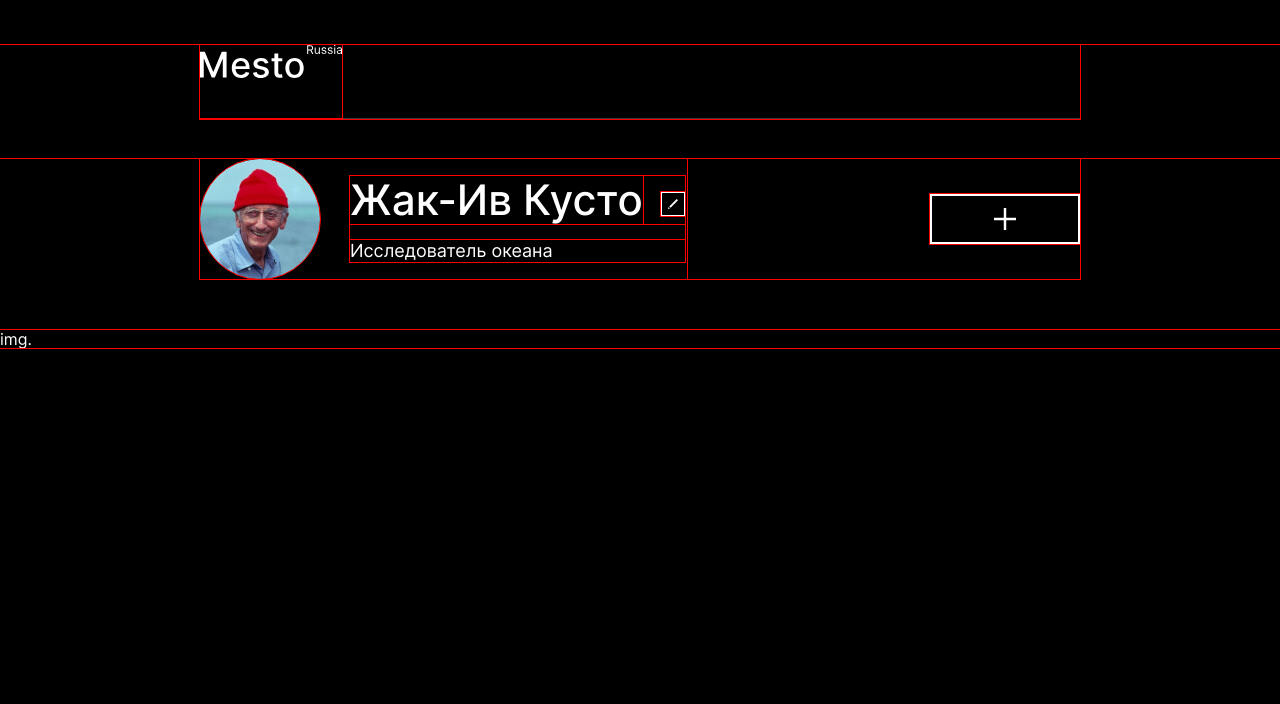
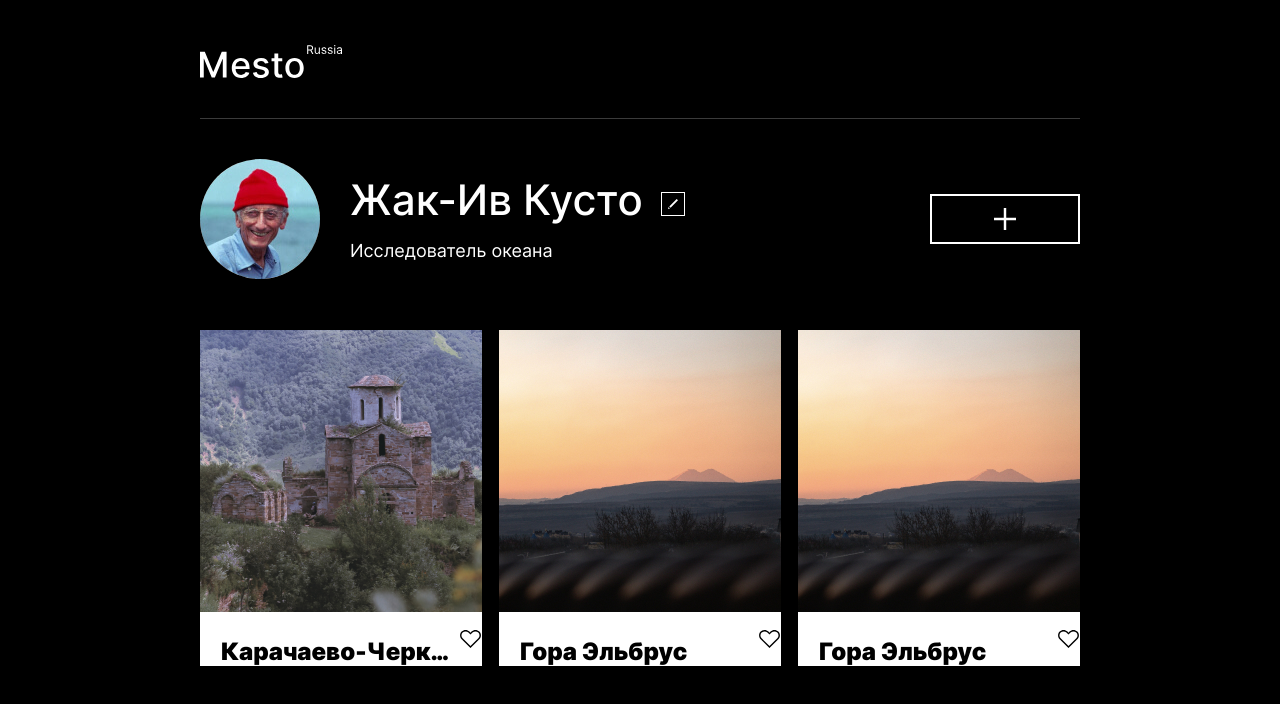
Before and after one commit to Jezeld/mesto, a plain HTML site: page index.html in a window 1280 px wide. Drawn offline with Linux system fonts and the light colour scheme.

Commit message:
ПР4place

```diff
--- a/index.html
+++ b/index.html
@@ -20,7 +20,7 @@
             <div class="profile__avatar"></div>
             <div class="profile__profile-info">
                <div class="profile__name-edit">
-                <h2 class="profile__name">Жак-Ив Кусто</h2>
+                <h1 class="profile__name">Жак-Ив Кусто</h1>
                 <div class="profile__edit-button"></div>
             </div>
                 <p class="profile__about">Исследователь океана</p>
@@ -28,9 +28,27 @@
         </div>
                 <div class="profie__add-button"></div>
         </section>
-        <section class="elements">
-            <div class="element">
-                img.
+        <section class="places" aria-label="photo-grid">
+            <div class="place">
+                <img src="./images/Karachaevsk.jpg" alt="Карачаевск" class="place__image">
+                <div class="place__name">
+                    <h2 class="place__title">Карачаево-Черкесия</h2>
+                    <div class="place__like"></div>
+                </div>
+            </div>
+            <div class="place">
+                <img src="./images/elbrus.jpg" alt="Эльбрус" class="place__image">
+                <div class="place__name">
+                    <h2 class="place__title">Гора Эльбрус</h2>
+                    <div class="place__like"></div>
+                </div>
+            </div>
+            <div class="place">
+                <img src="./images/elbrus.jpg" alt="Эльбрус" class="place__image">
+                <div class="place__name">
+                    <h2 class="place__title">Гора Эльбрус</h2>
+                    <div class="place__like"></div>
+                </div>
             </div>
         </section>
 
--- a/style.css
+++ b/style.css
@@ -1,6 +1,6 @@
-* {
+/* * {
     outline: 1px solid red;
-}
+} */
 
 .page {
     max-width: 1280px;
@@ -128,7 +128,58 @@
     border: 2px solid rgba(255, 255, 255, 1);
     background-position: center;
 }
+.places {
+     /*max-width: 880px;*/
+     max-width: 100%;
+     display: grid;
+     /* grid-template-columns: repeat(4, 1fr);
+     grid-template-rows: repeat(auto-fit, 1fr); */
+     grid-template-columns: repeat(auto-fit, 282px);
+     gap: 20px 17px;
+     -webkit-box-sizing: border-box;
+     -moz-box-sizing: border-box;
+     box-sizing: border-box;
+     margin: 0px 200px;
+}
+.place {
+    box-sizing: border-box;
+    border-radius: 10px;
 
+}
+.place__image {
+        max-width: 100%;
+        display: block;
+        /* min-height: 100%;
+        max-height: 100%; */
+        object-fit: cover;
+        object-position: center;
+        aspect-ratio: 1/1;
+}
+.place__name {
+    background-color: #fff;
+    display: flex;
+    justify-content: space-between;
+    align-items: center;
+}
+.place__title {
+  color: #000000;
+font-size: 24px;
+font-weight: 900;
+line-height: 29px;
+letter-spacing: 0em;
+text-align: left;
+white-space: nowrap;
+text-overflow: ellipsis;
+overflow: hidden;
+margin: 25px 0px 0px 21px;
+}
+.place__like {
+    background-image: url("./images/heart.svg");
+    min-width: 22px;
+    aspect-ratio: 1.16/1;
+    background-repeat: no-repeat;
+    background-size: contain;
+}
 
 
 
```
Also changed, not shown: images/heart.svg (added).
